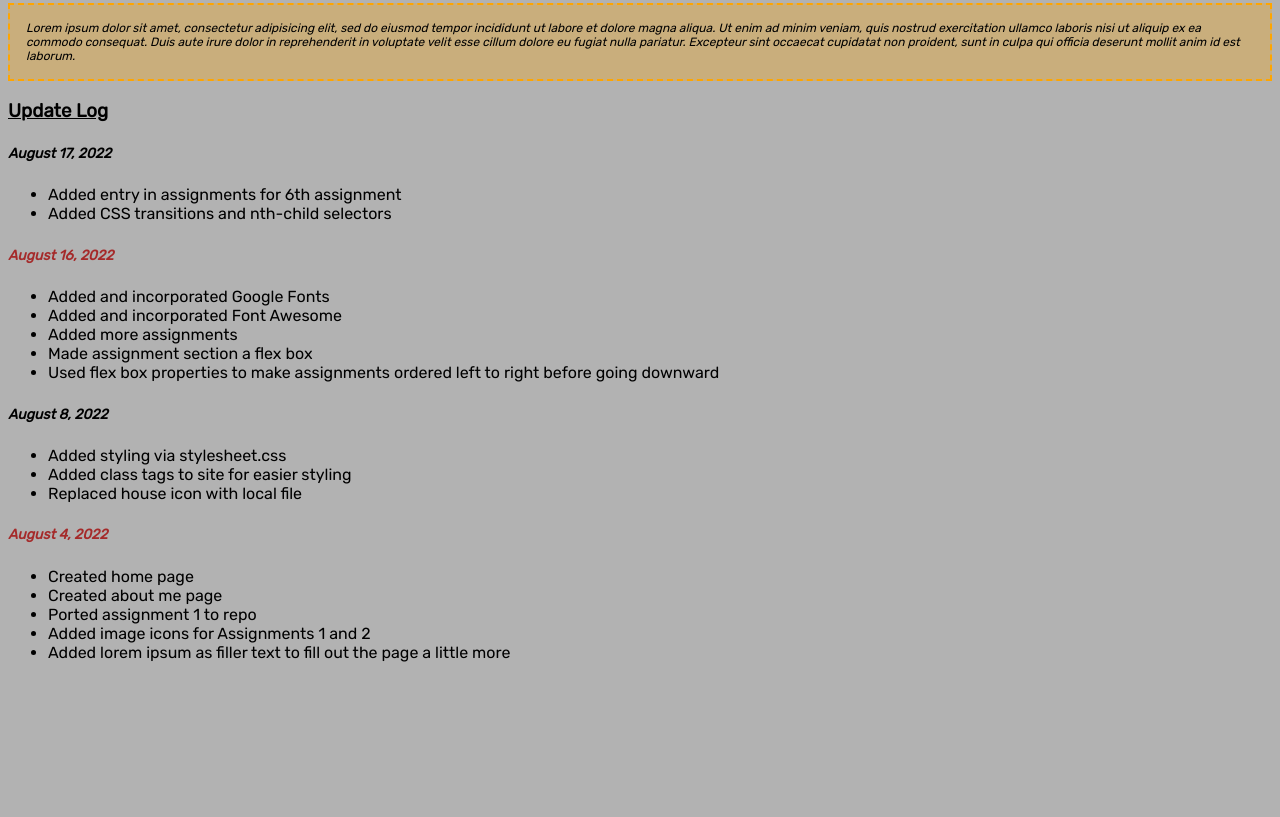
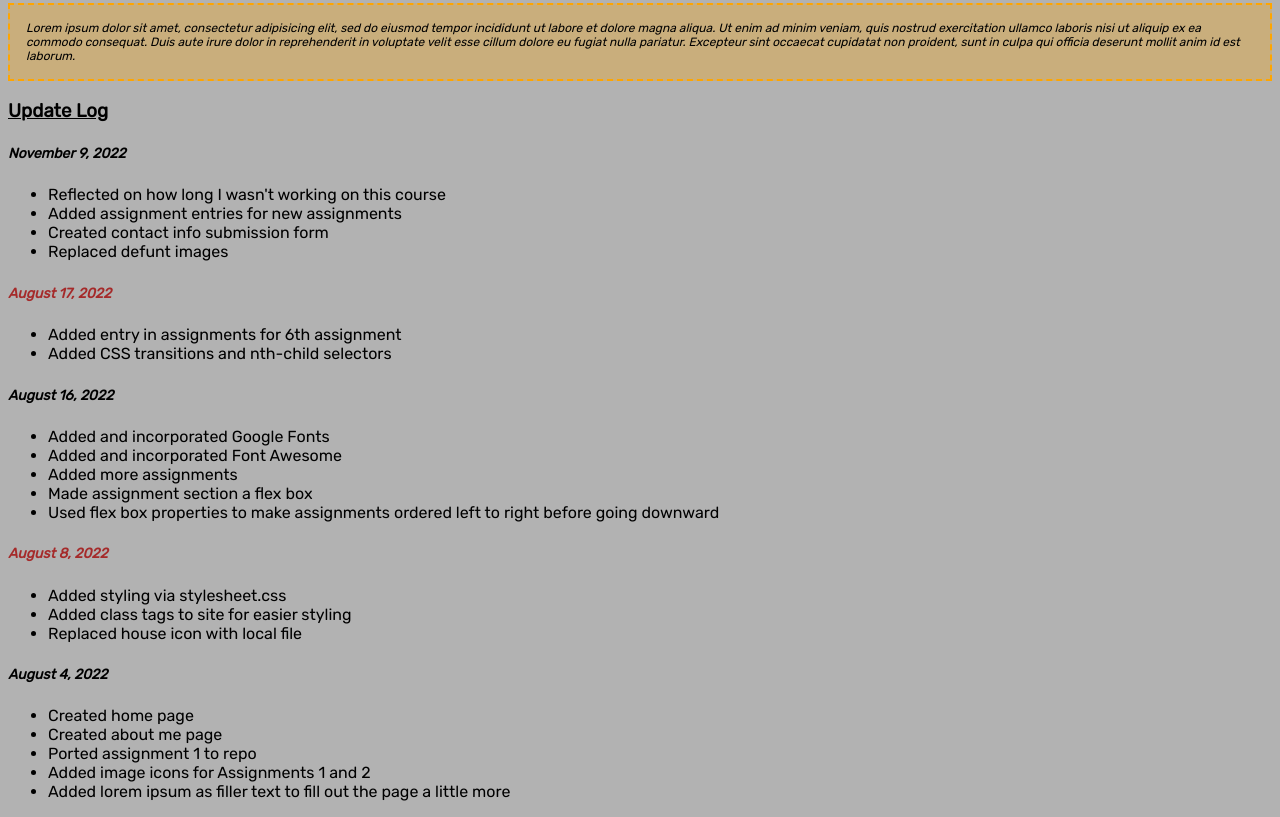
Before and after one commit to lrelos911/portfolio, a plain HTML site: page index.html in a window 1280 px wide. Shown: the part 1609-2426 px from the top of the page. Before the commit the page ends 2287 px from the top, so only its background shows below. Drawn offline with Linux system fonts and the light colour scheme.

Commit message:
Updated the update log

```diff
--- a/index.html
+++ b/index.html
@@ -76,6 +76,15 @@
     <footer>
       <h3 class="update-log">Update Log</h3>
       <section>
+        <h5 class="update-log">November 9, 2022</h5>
+        <ul>
+          <li>Reflected on how long I wasn't working on this course</li>
+          <li>Added assignment entries for new assignments</li>
+          <li>Created contact info submission form</li>
+          <li>Replaced defunt images</li>
+        </ul>
+      </section>
+      <section>
         <h5 class="update-log">August 17, 2022</h5>
         <ul>
           <li>Added entry in assignments for 6th assignment</li>
```
